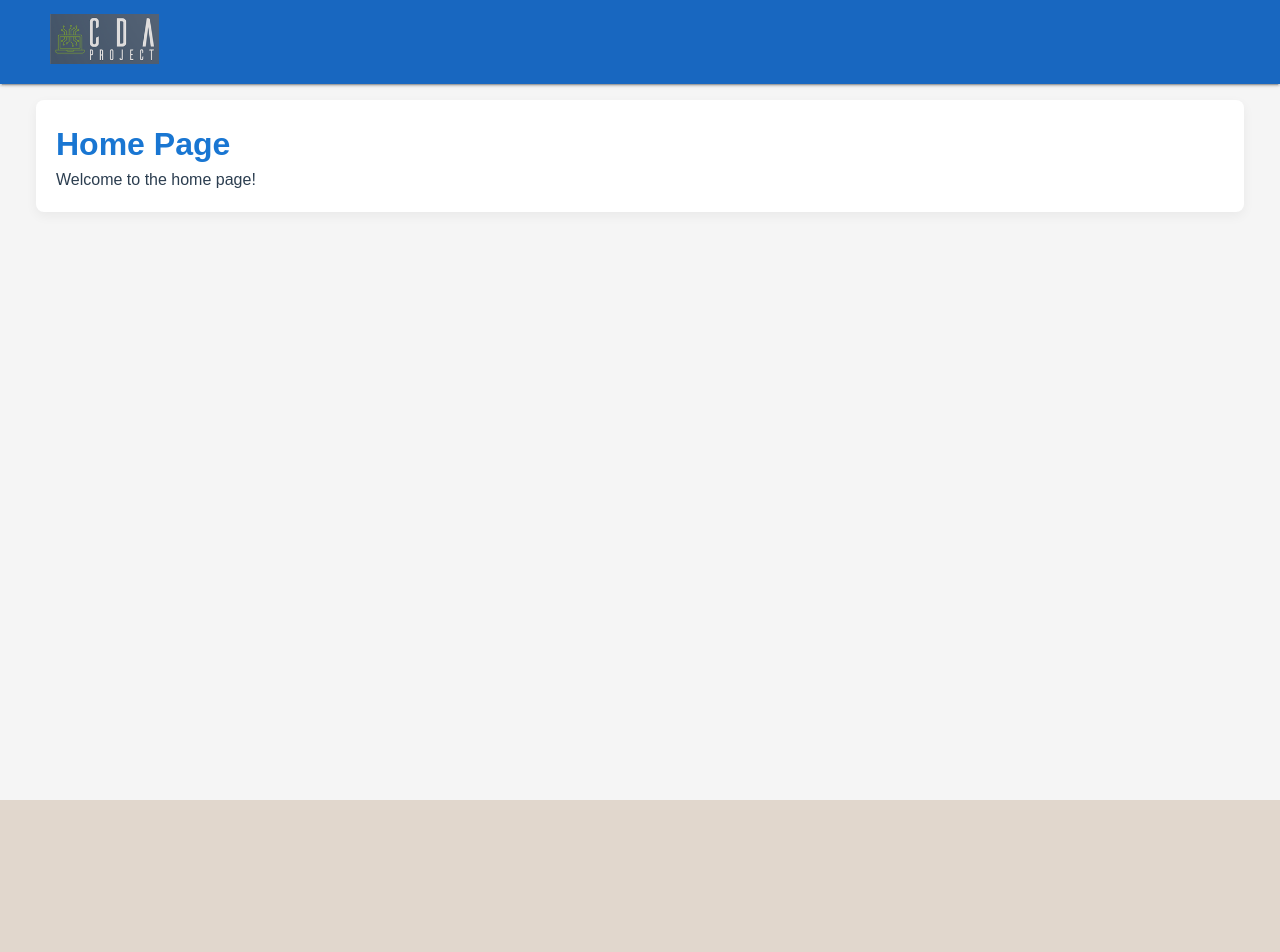
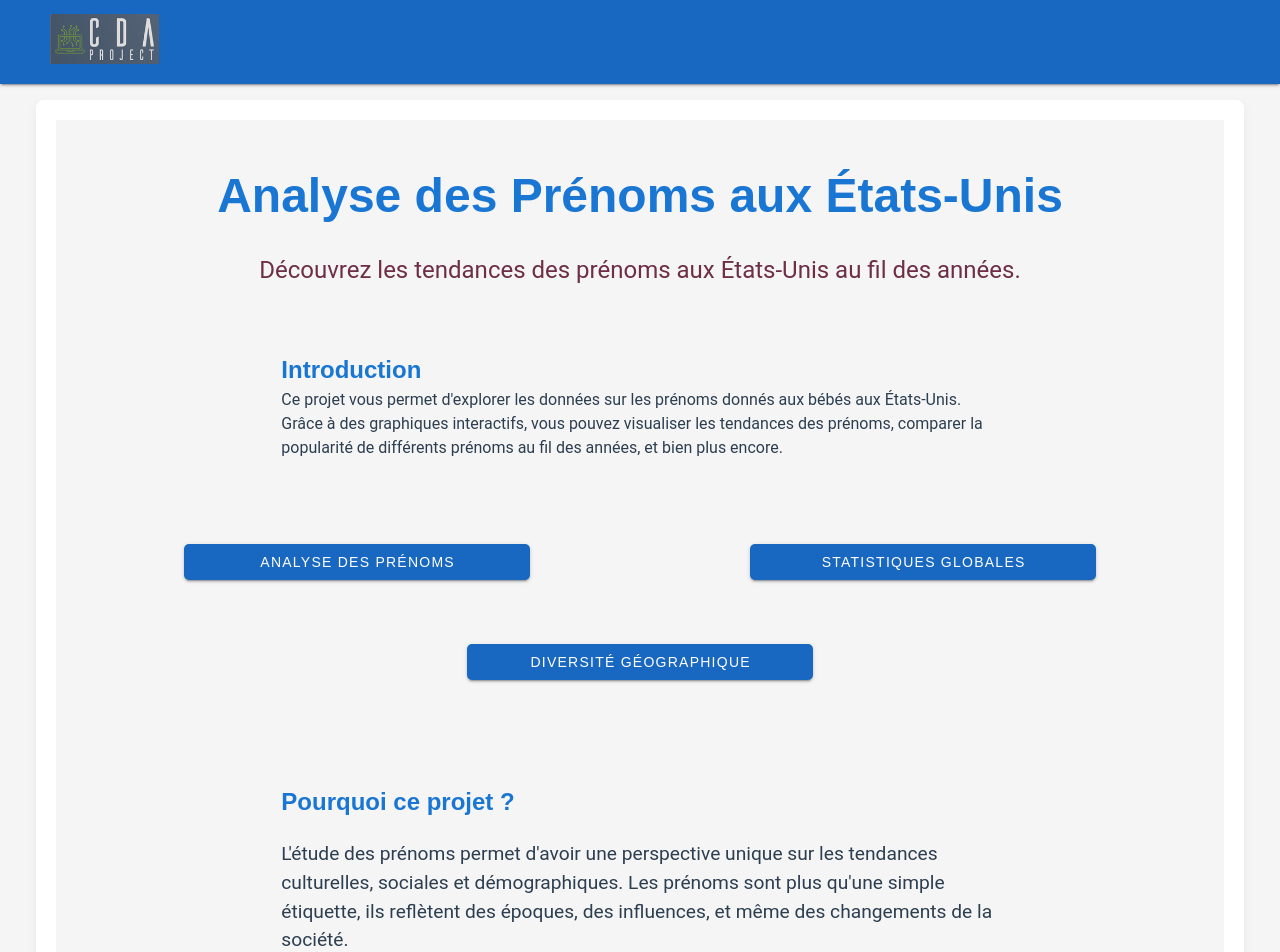
Before and after one commit to FlorentGATTI/projet-cda, a Vue app in the folder cda_project/frontend/: page / in a window 1280 px wide. Shown: the top 952 px of the page. Before the commit the page ends 800 px from the top, so only its background shows below. Built offline with nearby package versions, Linux system fonts and the light colour scheme; the HTML template or start-up script is replaced by a standard one.

Commit message:
Set up views for Plotly integration, reorganized components for Name Analysis and Global Statistics, added loading spinner and improved UI

```diff
--- a/cda_project/frontend/src/components/PlotViewer.vue
+++ b/cda_project/frontend/src/components/PlotViewer.vue
@@ -43,8 +43,18 @@
     <!-- Affichage des messages d'erreur -->
     <div v-if="errorMessage" class="error-message">{{ errorMessage }}</div>
 
+    <!-- Spinner de chargement -->
+    <v-progress-circular
+      v-if="loading"
+      :size="70"
+      :width="7"
+      indeterminate
+      color="primary"
+      class="spinner"
+    ></v-progress-circular>
+
     <!-- Conteneur pour afficher le graphique -->
-    <div class="plot-container">
+    <div class="plot-container" v-if="!loading">
       <img :src="plotImage" alt="Generated Plot" v-if="plotImage && !errorMessage" />
     </div>
   </div>
@@ -59,6 +69,7 @@ export default {
       availableNames: [], // Stocke la liste des prénoms disponibles
       plotImage: "", // Stocke l'image du graphique
       errorMessage: "", // Stocke les messages d'erreur
+      loading: false, // Indique si le graphique est en cours de génération
     };
   },
   created() {
@@ -81,10 +92,12 @@ export default {
     async fetchTrends() {
       this.errorMessage = "";
       this.plotImage = ""; // Efface l'image précédente
+      this.loading = true; // Démarre le spinner de chargement
 
       // Vérification que le premier prénom est sélectionné
       if (!this.selectedName1) {
         this.errorMessage = "Veuillez sélectionner au moins un prénom.";
+        this.loading = false;
         return;
       }
 
@@ -103,6 +116,8 @@ export default {
         }
       } catch (error) {
         this.errorMessage = error.message;
+      } finally {
+        this.loading = false; // Arrête le spinner de chargement
       }
     },
 
@@ -126,7 +141,8 @@ export default {
     // Méthode générique pour gérer les requêtes de graphique
     async handlePlotRequest(url) {
       this.errorMessage = "";
-      this.plotImage = ""; // Clear the previous image
+      this.plotImage = ""; // Efface l'image précédente
+      this.loading = true; // Démarre le spinner de chargement
       try {
         const response = await fetch(url);
         const data = await response.json();
@@ -137,6 +153,8 @@ export default {
         }
       } catch (error) {
         this.errorMessage = error.message;
+      } finally {
+        this.loading = false; // Arrête le spinner de chargement
       }
     },
   },
@@ -207,4 +225,8 @@ export default {
   height: auto;
   border-radius: 8px;
 }
+
+.spinner {
+  margin-top: 20px;
+}
 </style>
--- a/cda_project/frontend/src/views/ContactPage.vue
+++ b/cda_project/frontend/src/views/ContactPage.vue
@@ -1,3 +1,141 @@
 <template>
-    <h2>Contact</h2>
-</template>
+    <v-container fluid class="about-container">
+      <!-- En-tête de la page -->
+      <v-row class="text-center">
+        <v-col>
+          <h1 class="main-title">À Propos de Nous</h1>
+          <p class="subtitle">
+            Découvrez l'équipe derrière ce projet et contactez-nous pour toute question.
+          </p>
+        </v-col>
+      </v-row>
+
+      <!-- Section de présentation de l'équipe -->
+      <v-row class="team-section">
+        <v-col cols="12" md="10" class="mx-auto">
+          <h2>Notre Équipe</h2>
+          <v-row>
+            <v-col cols="12" md="4" v-for="member in teamMembers" :key="member.name">
+              <v-card class="team-card">
+                <v-img :src="member.image" class="team-image" contain></v-img>
+                <v-card-title>{{ member.name }}</v-card-title>
+                <v-card-subtitle>{{ member.role }}</v-card-subtitle>
+                <v-card-text>{{ member.description }}</v-card-text>
+              </v-card>
+            </v-col>
+          </v-row>
+        </v-col>
+      </v-row>
+
+      <!-- Section de formulaire de contact -->
+      <v-row class="contact-section">
+        <v-col cols="12" md="8" class="mx-auto">
+          <h2>Contactez-Nous</h2>
+          <v-form @submit.prevent="submitForm">
+            <v-text-field
+              label="Nom"
+              v-model="contactForm.name"
+              outlined
+              required
+            ></v-text-field>
+
+            <v-text-field
+              label="Email"
+              v-model="contactForm.email"
+              outlined
+              required
+            ></v-text-field>
+
+            <v-textarea
+              label="Message"
+              v-model="contactForm.message"
+              outlined
+              required
+            ></v-textarea>
+
+            <v-btn color="primary" type="submit">Envoyer</v-btn>
+          </v-form>
+        </v-col>
+      </v-row>
+    </v-container>
+  </template>
+
+  <script>
+  export default {
+    name: 'ContactPage',
+    data() {
+      return {
+        teamMembers: [
+          {
+            name: 'Georgy SIMAK',
+            role: 'Développeur Backend',
+            description: 'Expert en API et en gestion de bases de données.',
+            image: 'path_to_image_1.jpg'
+          },
+          {
+            name: 'Vincent Leborgne',
+            role: 'Développeur Frontend',
+            description: 'Spécialiste en interfaces utilisateur réactives.',
+            image: 'path_to_image_2.jpg'
+          },
+          {
+            name: 'Florent GATTI',
+            role: 'Chef de Projet',
+            description: 'Responsable de la coordination de l\'équipe et du respect des délais.',
+            image: 'path_to_image_3.jpg'
+          },
+        ],
+        contactForm: {
+          name: '',
+          email: '',
+          message: ''
+        },
+      };
+    },
+    methods: {
+      submitForm() {
+        // Logic for submitting the contact form
+        console.log('Form Submitted:', this.contactForm);
+      }
+    }
+  };
+  </script>
+
+  <style scoped>
+  .about-container {
+    margin-top: 40px;
+    padding: 20px;
+    background-color: #f5f5f5;
+  }
+
+  .main-title {
+    color: #1976D2;
+    font-size: 2.5em;
+  }
+
+  .subtitle {
+    font-size: 1.2em;
+    color: #666;
+    margin-bottom: 40px;
+  }
+
+  .team-section {
+    margin-bottom: 40px;
+  }
+
+  .team-card {
+    text-align: center;
+  }
+
+  .team-image {
+    height: 200px;
+    width: 200px;
+    margin: 0 auto 15px;
+    border-radius: 50%;
+    object-fit: cover;
+  }
+
+  .contact-section {
+    margin-top: 40px;
+  }
+  </style>
--- a/cda_project/frontend/src/views/GlobalStat.vue
+++ b/cda_project/frontend/src/views/GlobalStat.vue
@@ -1,3 +1,55 @@
 <template>
-    <h2>Stat</h2>
-</template>
+    <v-container fluid>
+      <h2>Statistiques Globales des Prénoms</h2>
+
+      <!-- Placeholder pour les graphiques interactifs -->
+      <div class="graph-container">
+        <!-- Placeholder pour un graphique -->
+        <div class="graph-placeholder">
+          Graphique 1: Nombre de naissances par année (à intégrer avec Plotly)
+        </div>
+        <!-- Placeholder pour un autre graphique -->
+        <div class="graph-placeholder">
+          Graphique 2: Proportion des prénoms par année (à intégrer avec Plotly)
+        </div>
+      </div>
+    </v-container>
+  </template>
+
+  <script>
+  export default {
+    name: 'GlobalStat',
+    data() {
+      return {
+        // On peut définir ici les données ou les options qui seront utilisées avec Plotly plus tard
+        chartData: null,
+        chartOptions: null,
+      };
+    },
+    methods: {
+      // Méthode placeholder pour charger les données
+      loadChartData() {
+        console.log('Chargement des données pour les graphiques');
+        // Logique pour charger les données (à remplir avec Plotly plus tard)
+      },
+    },
+    mounted() {
+      this.loadChartData();
+    },
+  };
+  </script>
+
+  <style scoped>
+  .graph-container {
+    margin-top: 20px;
+  }
+
+  .graph-placeholder {
+    background-color: #f0f0f0;
+    border: 1px solid #ccc;
+    border-radius: 8px;
+    padding: 20px;
+    text-align: center;
+    margin-bottom: 20px;
+  }
+  </style>
--- a/cda_project/frontend/src/views/HomePage.vue
+++ b/cda_project/frontend/src/views/HomePage.vue
@@ -1,15 +1,139 @@
 <template>
-    <div>
-      <h1>Home Page</h1>
-      <p>Welcome to the home page!</p>
-    </div>
+  <v-container fluid class="home-container">
+    <!-- En-tête de la page -->
+    <v-row class="text-center">
+      <v-col>
+        <h1 class="main-title">Analyse des Prénoms aux États-Unis</h1>
+        <p class="subtitle">
+          Découvrez les tendances des prénoms aux États-Unis au fil des années.
+        </p>
+      </v-col>
+    </v-row>
+
+    <!-- Section d'introduction -->
+    <v-row class="introduction-section">
+      <v-col cols="12" md="8" class="mx-auto">
+        <h2>Introduction</h2>
+        <p>
+          Ce projet vous permet d'explorer les données sur les prénoms donnés aux
+          bébés aux États-Unis. Grâce à des graphiques interactifs, vous pouvez
+          visualiser les tendances des prénoms, comparer la popularité de différents
+          prénoms au fil des années, et bien plus encore.
+        </p>
+      </v-col>
+    </v-row>
+
+    <!-- Section de navigation -->
+    <v-row class="navigation-section text-center">
+      <v-col cols="12" md="4" class="mx-auto">
+        <v-btn
+          class="nav-button"
+          large
+          color="primary"
+          @click="navigateTo('/name-analysis')"
+        >
+          Analyse des Prénoms
+        </v-btn>
+      </v-col>
+      <v-col cols="12" md="4" class="mx-auto">
+        <v-btn
+          class="nav-button"
+          large
+          color="primary"
+          @click="navigateTo('/global-stat')"
+        >
+          Statistiques Globales
+        </v-btn>
+      </v-col>
+      <v-col cols="12" md="4" class="mx-auto">
+        <v-btn
+          class="nav-button"
+          large
+          color="primary"
+          @click="navigateTo('/stats-diversity')"
+        >
+          Diversité Géographique
+        </v-btn>
+      </v-col>
+    </v-row>
+
+    <!-- Section d'informations supplémentaires -->
+    <v-row class="extra-info-section">
+      <v-col cols="12" md="8" class="mx-auto">
+        <h2>Pourquoi ce projet ?</h2>
+        <p>
+          L'étude des prénoms permet d'avoir une perspective unique sur les tendances
+          culturelles, sociales et démographiques. Les prénoms sont plus qu'une simple
+          étiquette, ils reflètent des époques, des influences, et même des changements
+          de la société.
+        </p>
+      </v-col>
+    </v-row>
+  </v-container>
 </template>
 
 <script>
+import { useRouter } from "vue-router";
+
 export default {
-    name: 'HomePage',
-  }
+  name: "HomePage",
+  setup() {
+    const router = useRouter();
+
+    const navigateTo = (path) => {
+      router.push(path);
+    };
+
+    return {
+      navigateTo,
+    };
+  },
+};
 </script>
 
 <style scoped>
+.home-container {
+  background-color: #f5f5f5;
+  padding: 40px;
+  font-family: 'Roboto', sans-serif;
+}
+
+.main-title {
+  font-size: 3em;
+  color: #1976D2;
+  margin-bottom: 20px;
+}
+
+.subtitle {
+  font-size: 1.5em;
+  color: #6D2E46;
+  margin-bottom: 40px;
+}
+
+.introduction-section {
+  margin-bottom: 60px;
+}
+
+.navigation-section {
+  display: flex;
+  justify-content: center;
+  flex-wrap: wrap;
+  gap: 20px;
+  margin-bottom: 60px;
+}
+
+.nav-button {
+  width: 100%;
+  margin-bottom: 20px;
+}
+
+.extra-info-section h2 {
+  color: #1976D2;
+  margin-bottom: 20px;
+}
+
+.extra-info-section p {
+  font-size: 1.2em;
+  color: #2c3e50;
+}
 </style>
--- a/cda_project/frontend/vue.config.js
+++ b/cda_project/frontend/vue.config.js
@@ -1,23 +1,14 @@
-const { defineConfig } = require("@vue/cli-service");
+const { defineConfig } = require('@vue/cli-service')
 
 module.exports = defineConfig({
-  transpileDependencies: ["vuetify"],
-  outputDir: "../app/static",
+  transpileDependencies: ['vuetify'],
+  outputDir: '../app/static',
   devServer: {
     proxy: {
-      "/api": {
-        target: "http://localhost:8000",
-        changeOrigin: true,
-      },
-    },
-    configureWebpack: {
-      plugins: [
-        new webpack.DefinePlugin({
-          __VUE_OPTIONS_API__: JSON.stringify(true),
-          __VUE_PROD_DEVTOOLS__: JSON.stringify(false),
-          __VUE_PROD_HYDRATION_MISMATCH_DETAILS__: JSON.stringify(false),
-        }),
-      ],
-    },
-  },
-});
+      '/api': {
+        target: 'http://localhost:8000',
+        changeOrigin: true
+      }
+    }
+  }
+})
```
Also changed, not shown: cda_project/frontend/src/views/NameAnalysis.vue (line endings or trailing spaces). Lines whose indentation alone changed are shown as unchanged.
